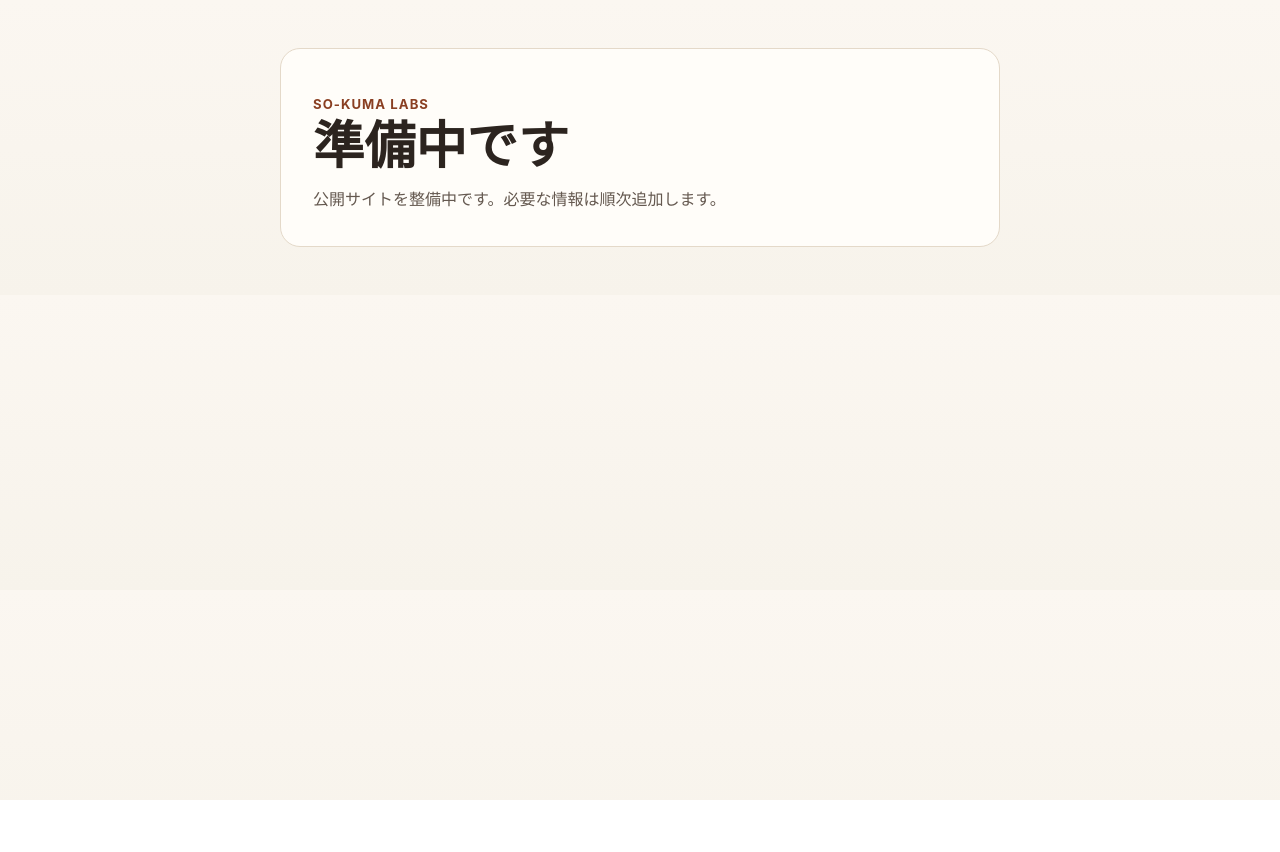
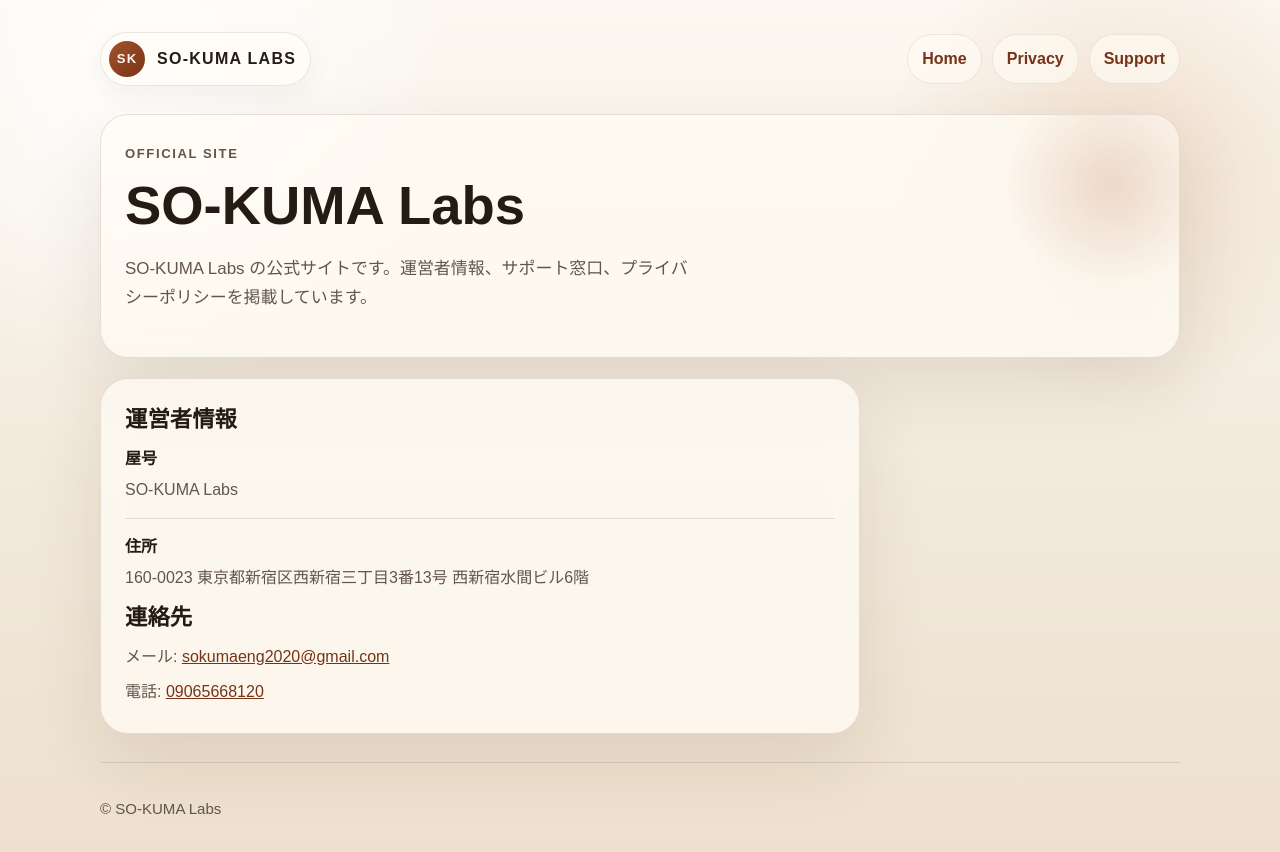
Before and after one commit to SOKu-ma/SOKu-ma.github.io, a plain HTML site: page index.html in a window 1280 px wide. Before the commit the page ends 800 px from the top, so only its background shows below. Drawn offline with Linux system fonts and the light colour scheme.

Commit message:
Refine public site for Pages launch

```diff
--- a/index.html
+++ b/index.html
@@ -4,62 +4,55 @@
   <meta charset="utf-8">
   <meta name="viewport" content="width=device-width, initial-scale=1">
   <title>SO-KUMA Labs</title>
-  <meta name="description" content="SO-KUMA Labs の公開サイトです。">
-  <style>
-    :root {
-      color-scheme: light;
-      --bg: #f7f3eb;
-      --surface: #fffdf9;
-      --text: #2c241f;
-      --muted: #64584f;
-      --line: #e4d9c9;
-      --accent: #8a3f22;
-    }
-
-    * { box-sizing: border-box; }
-
-    body {
-      margin: 0;
-      font-family: -apple-system, BlinkMacSystemFont, "Hiragino Sans", "Yu Gothic", sans-serif;
-      background: linear-gradient(180deg, #fbf7f1 0%, var(--bg) 100%);
-      color: var(--text);
-    }
-
-    main {
-      width: min(720px, calc(100% - 32px));
-      margin: 48px auto;
-      padding: 32px;
-      background: var(--surface);
-      border: 1px solid var(--line);
-      border-radius: 20px;
-    }
-
-    h1 {
-      margin: 0 0 12px;
-      font-size: clamp(2rem, 6vw, 3.2rem);
-      line-height: 1.1;
-    }
-
-    p {
-      margin: 12px 0 0;
-      line-height: 1.8;
-      color: var(--muted);
-    }
-
-    .accent {
-      color: var(--accent);
-      font-weight: 700;
-      letter-spacing: 0.08em;
-      text-transform: uppercase;
-      font-size: 0.82rem;
-    }
-  </style>
+  <meta name="description" content="SO-KUMA Labs の公式公開サイトです。アプリ・サービス案内、サポート窓口、プライバシーポリシーを掲載しています。">
+  <link rel="stylesheet" href="styles.css">
 </head>
 <body>
-  <main>
-    <p class="accent">SO-KUMA Labs</p>
-    <h1>準備中です</h1>
-    <p>公開サイトを整備中です。必要な情報は順次追加します。</p>
-  </main>
+  <div class="page-shell">
+    <header class="site-header">
+      <a class="brand" href="./">
+        <span class="brand-mark">SK</span>
+        <span class="brand-text">SO-KUMA Labs</span>
+      </a>
+      <nav class="site-nav" aria-label="主要リンク">
+        <a href="./">Home</a>
+        <a href="privacy/">Privacy</a>
+        <a href="support/">Support</a>
+      </nav>
+    </header>
+
+    <main>
+      <section class="hero card">
+        <p class="eyebrow">Official Site</p>
+        <h1>SO-KUMA Labs</h1>
+        <p class="lead">
+          SO-KUMA Labs の公式サイトです。運営者情報、サポート窓口、プライバシーポリシーを掲載しています。
+        </p>
+      </section>
+
+      <section class="card info-card">
+        <h2>運営者情報</h2>
+        <dl class="meta-list">
+          <div>
+            <dt>屋号</dt>
+            <dd>SO-KUMA Labs</dd>
+          </div>
+          <div>
+            <dt>住所</dt>
+            <dd>160-0023 東京都新宿区⻄新宿三丁⽬3番13号 ⻄新宿⽔間ビル6階</dd>
+          </div>
+        </dl>
+        <h2>連絡先</h2>
+        <address class="contact-list">
+          <p>メール: <a href="mailto:sokumaeng2020@gmail.com">sokumaeng2020@gmail.com</a></p>
+          <p>電話: <a href="tel:09065668120">09065668120</a></p>
+        </address>
+      </section>
+    </main>
+
+    <footer class="site-footer">
+      <p>© SO-KUMA Labs</p>
+    </footer>
+  </div>
 </body>
 </html>
--- /dev/null
+++ b/styles.css
@@ -0,0 +1,287 @@
+:root {
+  color-scheme: light;
+  --bg: #f3ebde;
+  --bg-strong: #dfccb2;
+  --surface: rgba(255, 251, 244, 0.78);
+  --surface-strong: rgba(255, 249, 240, 0.94);
+  --text: #251b15;
+  --muted: #62554b;
+  --line: rgba(87, 61, 37, 0.14);
+  --accent: #a4532c;
+  --accent-strong: #773317;
+  --shadow: 0 28px 70px rgba(70, 41, 20, 0.11);
+}
+
+* {
+  box-sizing: border-box;
+}
+
+html {
+  scroll-behavior: smooth;
+}
+
+body {
+  margin: 0;
+  min-height: 100vh;
+  color: var(--text);
+  font-family: "Avenir Next", "Hiragino Sans", "Yu Gothic", sans-serif;
+  line-height: 1.7;
+  background:
+    radial-gradient(circle at 12% 10%, rgba(255, 255, 255, 0.95), transparent 22%),
+    radial-gradient(circle at 88% 18%, rgba(205, 142, 96, 0.22), transparent 18%),
+    linear-gradient(180deg, #fcf8f1 0%, var(--bg) 48%, #eddfcc 100%);
+}
+
+a {
+  color: var(--accent-strong);
+}
+
+a:hover {
+  color: var(--accent);
+}
+
+.page-shell {
+  width: min(1080px, calc(100% - 32px));
+  margin: 0 auto;
+  padding: 24px 0 56px;
+}
+
+.site-header,
+.site-footer {
+  display: flex;
+  gap: 16px;
+  align-items: center;
+  justify-content: space-between;
+}
+
+.site-header {
+  padding: 8px 0 28px;
+}
+
+.brand {
+  display: inline-flex;
+  align-items: center;
+  gap: 12px;
+  padding: 8px 14px 8px 8px;
+  border: 1px solid rgba(87, 61, 37, 0.12);
+  border-radius: 999px;
+  background: rgba(255, 252, 247, 0.7);
+  box-shadow: 0 10px 24px rgba(85, 56, 30, 0.06);
+  color: var(--text);
+  text-decoration: none;
+}
+
+.brand-mark {
+  display: inline-grid;
+  place-items: center;
+  width: 36px;
+  height: 36px;
+  border-radius: 999px;
+  background: linear-gradient(135deg, var(--accent) 0%, var(--accent-strong) 100%);
+  color: #fff7f0;
+  font-size: 0.82rem;
+  font-weight: 800;
+  letter-spacing: 0.08em;
+}
+
+.brand-text {
+  font-size: 1rem;
+  font-weight: 800;
+  letter-spacing: 0.08em;
+  text-transform: uppercase;
+}
+
+.site-nav {
+  display: flex;
+  flex-wrap: wrap;
+  gap: 10px;
+}
+
+.site-nav a {
+  padding: 10px 14px;
+  border-radius: 999px;
+  background: rgba(255, 250, 243, 0.66);
+  border: 1px solid rgba(87, 61, 37, 0.1);
+  text-decoration: none;
+  font-weight: 600;
+}
+
+main {
+  display: grid;
+  gap: 20px;
+}
+
+.card {
+  border: 1px solid var(--line);
+  border-radius: 28px;
+  background: var(--surface);
+  box-shadow: var(--shadow);
+  backdrop-filter: blur(16px);
+}
+
+.hero {
+  position: relative;
+  overflow: hidden;
+  padding: 32px;
+}
+
+.hero::after {
+  content: "";
+  position: absolute;
+  right: -40px;
+  top: -40px;
+  width: 220px;
+  height: 220px;
+  border-radius: 999px;
+  background: radial-gradient(circle, rgba(164, 83, 44, 0.18) 0%, rgba(164, 83, 44, 0) 68%);
+  pointer-events: none;
+}
+
+.eyebrow {
+  margin: 0 0 10px;
+  color: var(--accent);
+  font-size: 0.82rem;
+  font-weight: 800;
+  letter-spacing: 0.12em;
+  text-transform: uppercase;
+}
+
+h1,
+h2 {
+  margin: 0;
+  line-height: 1.15;
+}
+
+h1 {
+  font-size: clamp(2rem, 5vw, 3.4rem);
+  max-width: none;
+}
+
+h2 {
+  font-size: 1.4rem;
+  margin-bottom: 12px;
+}
+
+.lead,
+.card p,
+.card li,
+.card dd {
+  color: var(--muted);
+}
+
+.lead {
+  max-width: 60ch;
+  font-size: 1.06rem;
+}
+
+.grid {
+  display: grid;
+  gap: 20px;
+  grid-template-columns: repeat(2, minmax(0, 1fr));
+}
+
+.grid .card,
+main > .card {
+  padding: 28px 24px;
+}
+
+.info-card {
+  max-width: 760px;
+}
+
+.meta-list,
+.status-list {
+  margin: 0;
+  padding: 0;
+}
+
+.meta-list div {
+  padding: 14px 0;
+  border-top: 1px solid var(--line);
+}
+
+.meta-list div:first-child {
+  padding-top: 0;
+  border-top: 0;
+}
+
+.meta-list dt {
+  font-weight: 700;
+}
+
+.meta-list dd {
+  margin: 4px 0 0;
+}
+
+.site-footer {
+  margin-top: 28px;
+  padding-top: 18px;
+  border-top: 1px solid var(--line);
+  font-size: 0.94rem;
+  color: var(--muted);
+}
+
+.stack {
+  display: grid;
+  gap: 16px;
+}
+
+.section-block + .section-block {
+  padding-top: 16px;
+  border-top: 1px solid var(--line);
+}
+
+.section-block h2 {
+  margin-bottom: 8px;
+}
+
+.bullet-list {
+  margin: 0;
+  padding-left: 20px;
+  color: var(--muted);
+}
+
+.note {
+  padding: 16px 18px;
+  border-radius: 18px;
+  background: rgba(146, 80, 46, 0.08);
+  color: var(--text);
+}
+
+.contact-list {
+  font-style: normal;
+}
+
+.contact-list p {
+  margin: 0 0 8px;
+}
+
+.contact-list p:last-child {
+  margin-bottom: 0;
+}
+
+@media (max-width: 720px) {
+  .page-shell {
+    width: min(100% - 20px, 1080px);
+    padding-top: 18px;
+  }
+
+  .site-header,
+  .site-footer {
+    flex-direction: column;
+    align-items: flex-start;
+  }
+
+  .hero {
+    padding: 30px 22px;
+  }
+
+  .grid {
+    grid-template-columns: 1fr;
+  }
+
+  .grid .card,
+  main > .card {
+    padding: 24px 20px;
+  }
+}
```
Also changed, not shown: privacy/index.html (added, +105 -0 lines), support/index.html (added, +67 -0 lines), README.md.
